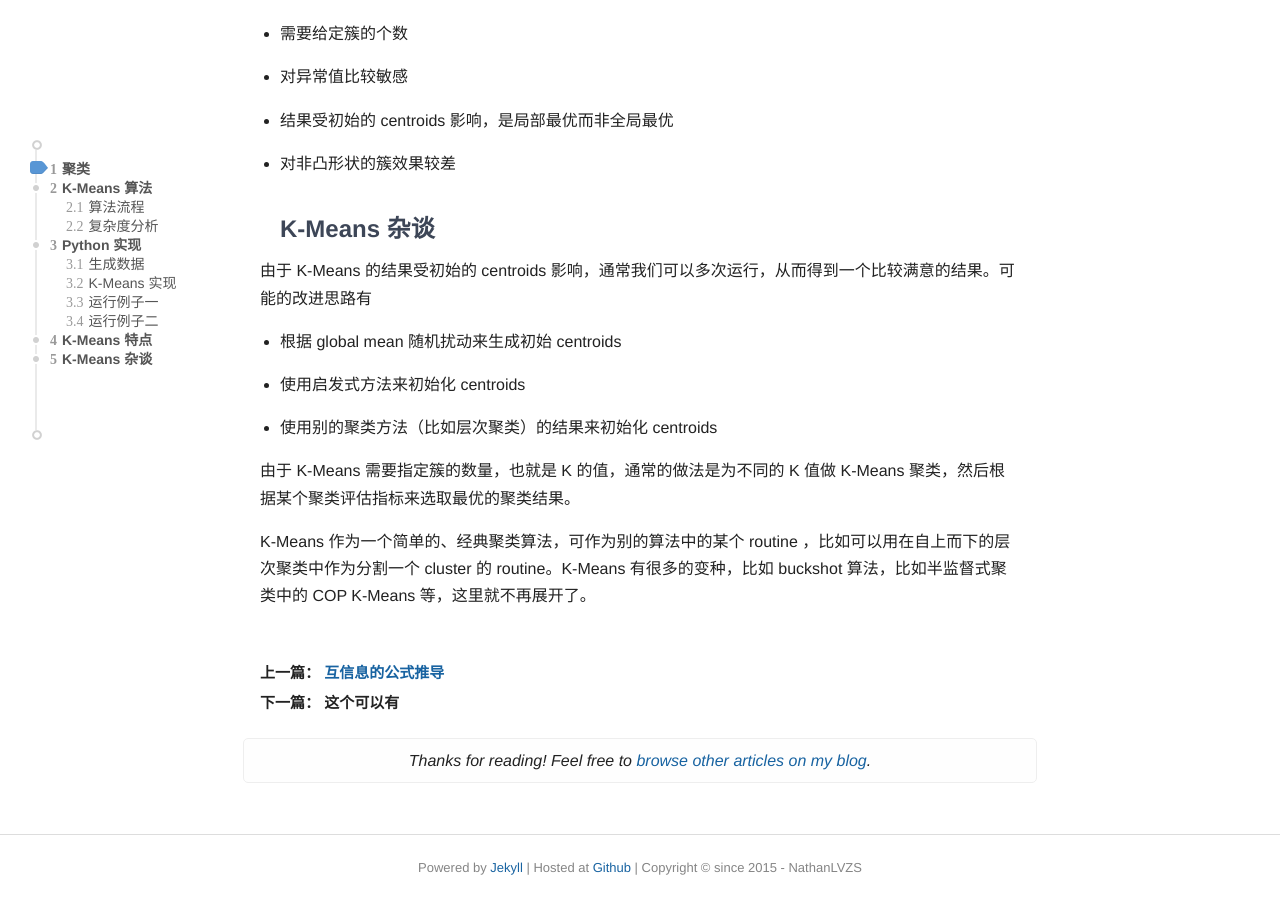
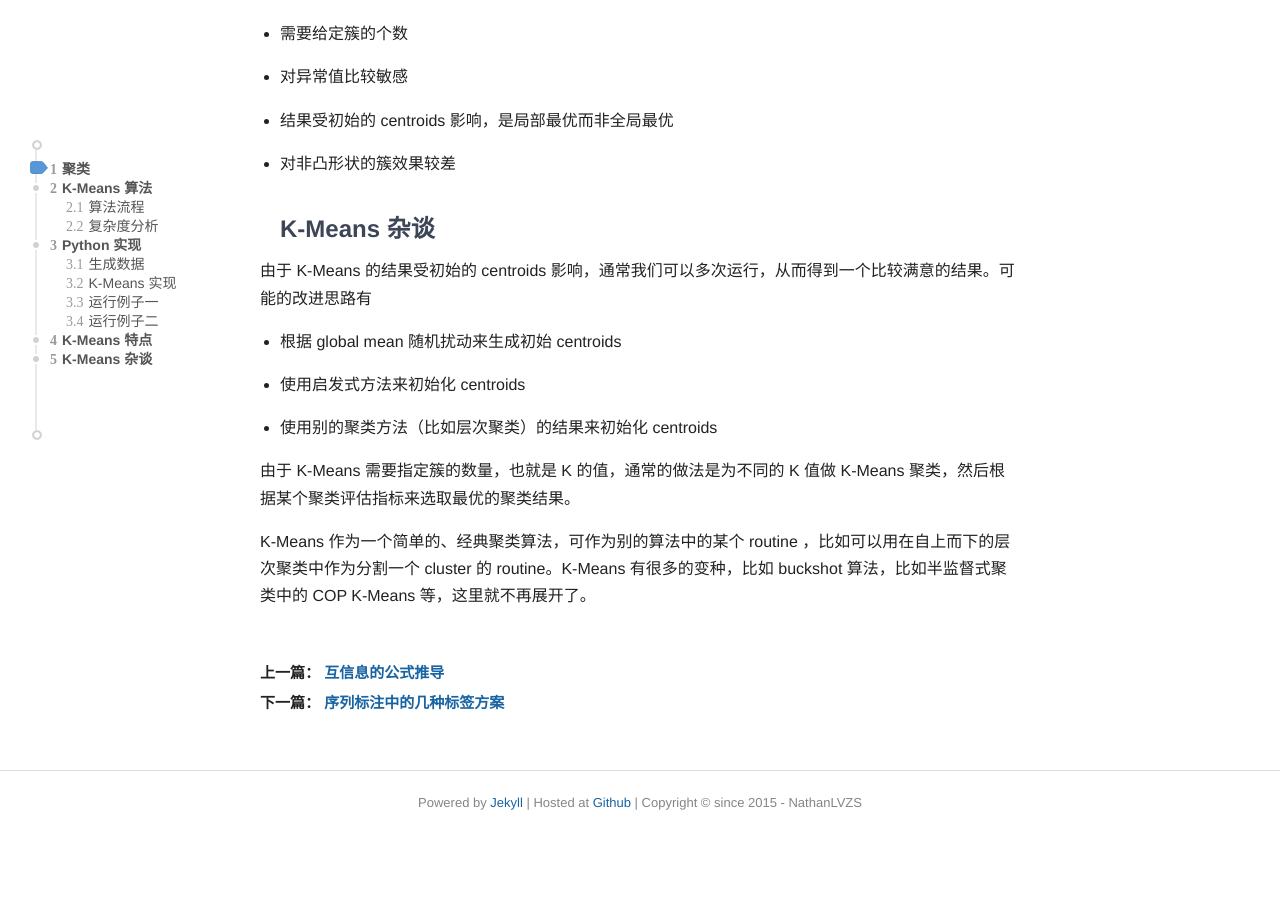
Before and after one commit to nathanlvzs/nathanlvzs.github.io, a Jekyll site: the page built from _posts/2016-05-03-Clustering-KMeans.md, in a window 1280 px wide and 900 px high, scrolled down 10096 px. Built offline with Jekyll 4.4.1, drawn with Linux system fonts in a browser that asks for light colours; formulas are drawn with MathJax 3; after the commit the page ends 10932 px from its top, so only the background shows below that; some of the changed lines change nothing that is shown.

Commit message:
add a post & update comment tools

```diff
--- a/_layouts/post.html
+++ b/_layouts/post.html
@@ -87,18 +87,19 @@
   </div>
 </article>
 
-
-<section class="post-footer-self-promotion inner">
+<!-- <section class="post-footer-self-promotion inner">
 	<p style="text-align:center;">
 	Thanks for reading! Feel free to <a href="/blog">browse other articles on my blog</a>.
 	</p>
-
-</section>
+</section> -->
 
 <div class="separator"></div>
 
 <section class="comments inner">
 
-<!-- TODO 评论框 -->
+<!-- UY BEGIN -->
+<div id="uyan_frame"></div>
+<script type="text/javascript" src="http://v2.uyan.cc/code/uyan.js?uid=2146971"></script>
+<!-- UY END -->
 
 </section>
--- /dev/null
+++ b/_posts/2017-10-16-Several-Tagging-Schemes-for-Sequential-Tagging.md
@@ -0,0 +1,64 @@
+---
+layout: post
+title: 序列标注中的几种标签方案
+categories: [NLP]
+tags: [NLP]
+language: zh
+published: true
+---
+
+在自然语言处理的序列标注问题中，标签方案的使用可能因人而异。
+
+## 标签说明
+
+标签方案中通常都使用一些简短的英文字符[串]来编码。
+
+标签是打在token上的。
+
+对于英文，token可以是一个单词（e.g. awesome），也可以是一个字符（e.g. a）。
+
+对于中文，token可以是一个词语（分词后的结果），也可以是单个汉字字符。
+
+为便于说明，以下都将token试作等同于字符。
+
+标签列表如下：
+
+- B，即Begin，表示开始
+- I，即Intermediate，表示中间
+- E，即End，表示结尾
+- S，即Single，表示单个字符
+- O，即Other，表示其他，用于标记无关字符
+
+## 常见标签方案
+
+基于上面的标签列表，通过选择该列表的子集，可以得到不同的标签方案。同样的标签列表，不同的使用方法，也可以得到不同的标签方案。
+
+常用的较为流行的标签方案有如下几种：
+
+- IOB1: 标签I用于文本块中的字符，标签O用于文本块之外的字符，标签B用于在该文本块前面接续则一个同类型的文本块情况下的第一个字符。
+- IOB2: 每个文本块都以标签B开始，除此之外，跟IOB1一样。
+- IOE1: 标签I用于独立文本块中，标签E仅用于同类型文本块连续的情况，假如有两个同类型的文本块，那么标签E会被打在第一个文本块的最后一个字符。
+- IOE2: 每个文本块都以标签E结尾，无论该文本块有多少个字符，除此之外，跟IOE1一样。
+- START/END （也叫SBEIO、IOBES）: 包含了全部的5种标签，文本块由单个字符组成的时候，使用S标签来表示，由一个以上的字符组成时，首字符总是使用B标签，尾字符总是使用E标签，中间的字符使用I标签。
+- IO: 只使用I和O标签，显然，如果文本中有连续的同种类型实体的文本块，使用该标签方案不能够区分这种情况。
+
+其中最常用的是IOB2、IOBS、IOBES。
+
+下面是个例子，来自于GitHub，可参见第二个参考链接。
+
+| Example: | Bill | works | for | Bank | of | America | and | takes | the | Boston | Philadelphia | train. |
+| -- | -- | -- | -- | -- | -- | -- | -- | -- | -- | -- | -- | -- |
+| IO: | I-PER | O | O | I-ORG | I-ORG | I-ORG | O | O | O | I-LOC | I-LOC | O |
+| IOB1: | I-PER | O | O | I-ORG | I-ORG | I-ORG | O | O | O | I-LOC | B-LOC | O |
+| IOB2: | B-PER | O | O | B-ORG | I-ORG | I-ORG | O | O | O | B-LOC | B-LOC | O |
+| IOE1: | I-PER | O | O | I-ORG | I-ORG | I-ORG | O | O | O | E-LOC | I-LOC | O |
+| IOE2: | E-PER | O | O | I-ORG | I-ORG | E-ORG | O | O | O | E-LOC | E-LOC | O |
+| BILOU: | U-PER | O | O | B-ORG | I-ORG | L-ORG | O | O | O | U-LOC | U-LOC | O |
+| SBEIO: | S-PER | O | O | B-ORG | I-ORG | E-ORG | O | O | O | S-LOC | S-LOC | O |
+
+上面的`BILOU`方案猜想应该是跟`SBEIO`一致的，只不过使用的标签不完全一样，其中`U`（Unitary，单一的）应该对应`S`，`L`（Last，最后的）应该对应`E`。这里没有再做考证。
+
+## 参考
+
+> - [KrishnanGanapathy-NamedEntityRecognition.pdf](http://cs229.stanford.edu/proj2005/KrishnanGanapathy-NamedEntityRecognition.pdf)
+> - [https://github.com/stanfordnlp/CoreNLP/pull/230](https://github.com/stanfordnlp/CoreNLP/pull/230)
```
Also changed, not shown: _posts/2015-01-01-Template.md (renamed from _posts/2016-05-08-Template.md).
